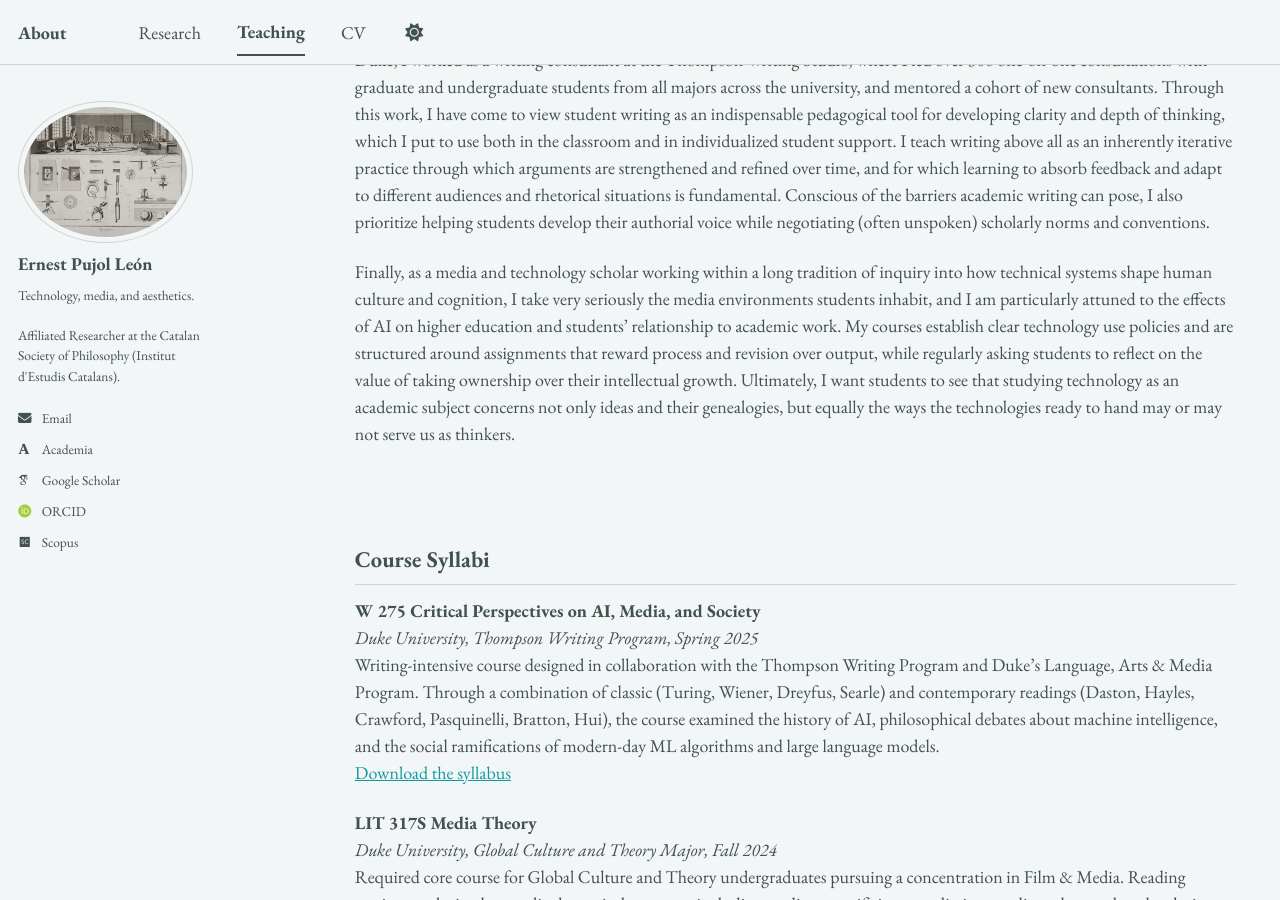
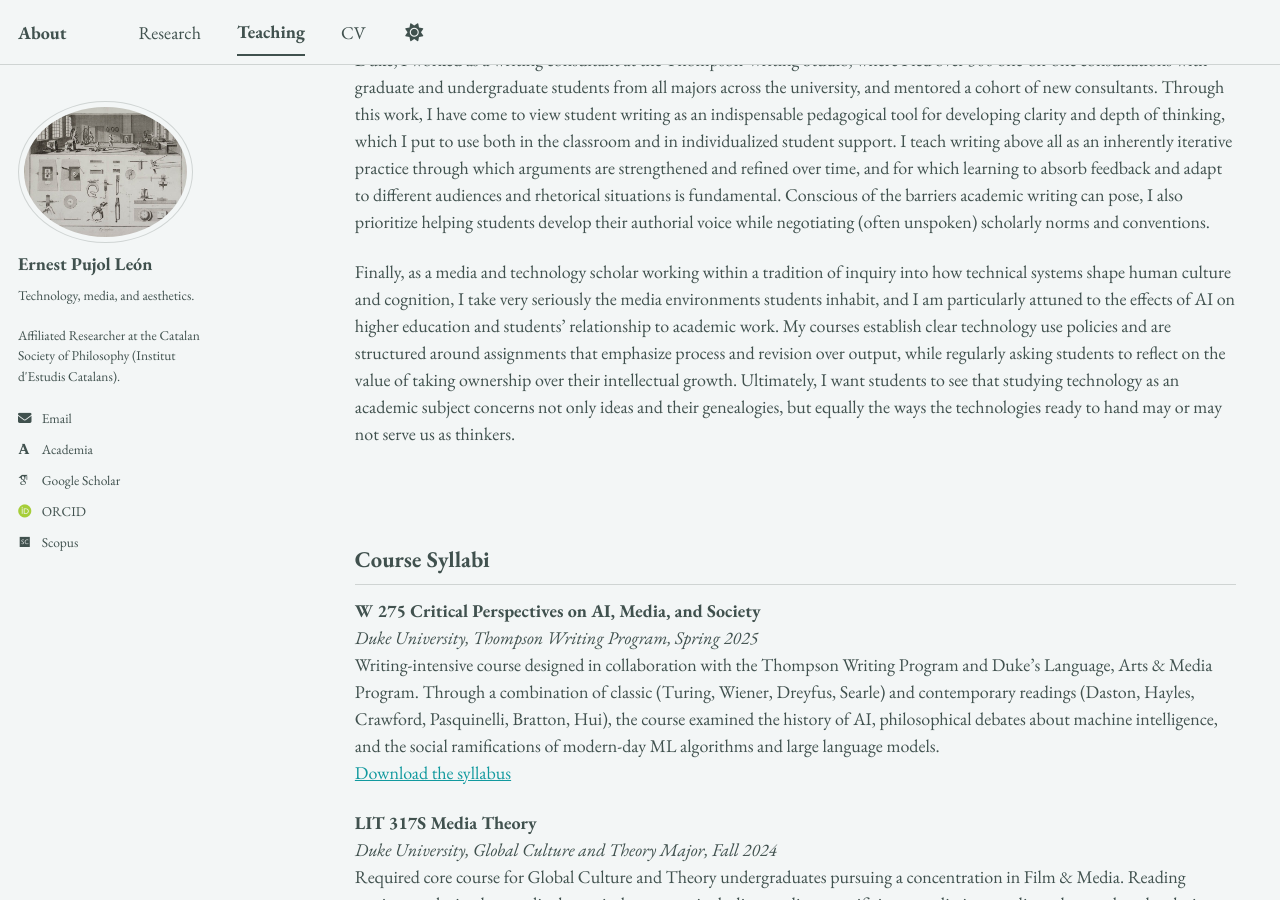
Before and after one commit to epujol90/epujol90.github.io, a Jekyll site: the page built from _pages/teaching.md, in a window 1280 px wide and 900 px high, scrolled down 521 px. Built offline with Jekyll 4.4.1, drawn with Linux system fonts in a browser that asks for light colours; some web fonts are replaced; a script bundle is joined from its source files by our own code; library files that are not in the unit come from our copies.

Commit message:
Update teaching.md

```diff
--- a/_pages/teaching.md
+++ b/_pages/teaching.md
@@ -11,7 +11,7 @@ My teaching experience includes both classroom instruction and writing center pr
 
 Beyond traditional coursework, my teaching is deeply indebted to my writing center experience. During my last two years at Duke, I worked as a writing consultant at the Thompson Writing Studio, where I led over 300 one-on-one consultations with graduate and undergraduate students from all majors across the university, and mentored a cohort of new consultants. Through this work, I have come to view student writing as an indispensable pedagogical tool for developing clarity and depth of thinking, which I put to use both in the classroom and in individualized student support. I teach writing above all as an inherently iterative practice through which arguments are strengthened and refined over time, and for which learning to absorb feedback and adapt to different audiences and rhetorical situations is fundamental. Conscious of the barriers academic writing can pose, I also prioritize helping students develop their authorial voice while negotiating (often unspoken) scholarly norms and conventions.
 
-Finally, as a media and technology scholar working within a long tradition of inquiry into how technical systems shape human culture and cognition, I take very seriously the media environments students inhabit, and I am particularly attuned to the effects of AI on higher education and students’ relationship to academic work. My courses establish clear technology use policies and are structured around assignments that reward process and revision over output, while regularly asking students to reflect on the value of taking ownership over their intellectual growth. Ultimately, I want students to see that studying technology as an academic subject concerns not only ideas and their genealogies, but equally the ways the technologies ready to hand may or may not serve us as thinkers.
+Finally, as a media and technology scholar working within a tradition of inquiry into how technical systems shape human culture and cognition, I take very seriously the media environments students inhabit, and I am particularly attuned to the effects of AI on higher education and students’ relationship to academic work. My courses establish clear technology use policies and are structured around assignments that emphasize process and revision over output, while regularly asking students to reflect on the value of taking ownership over their intellectual growth. Ultimately, I want students to see that studying technology as an academic subject concerns not only ideas and their genealogies, but equally the ways the technologies ready to hand may or may not serve us as thinkers.
 <br>
 <br>
 <br>
```
